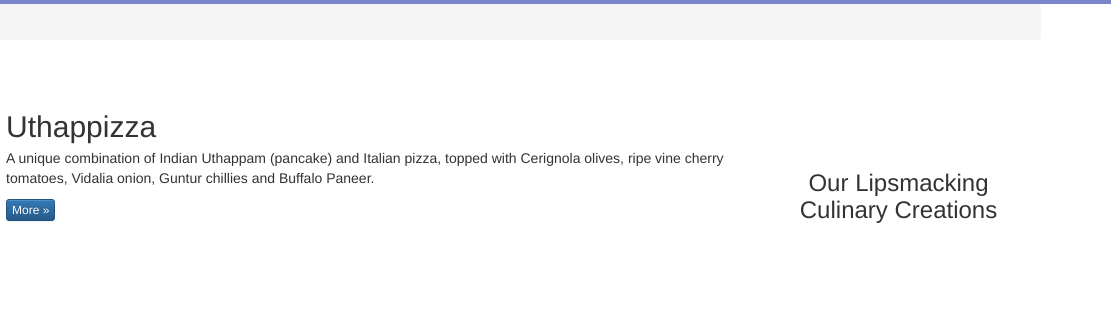
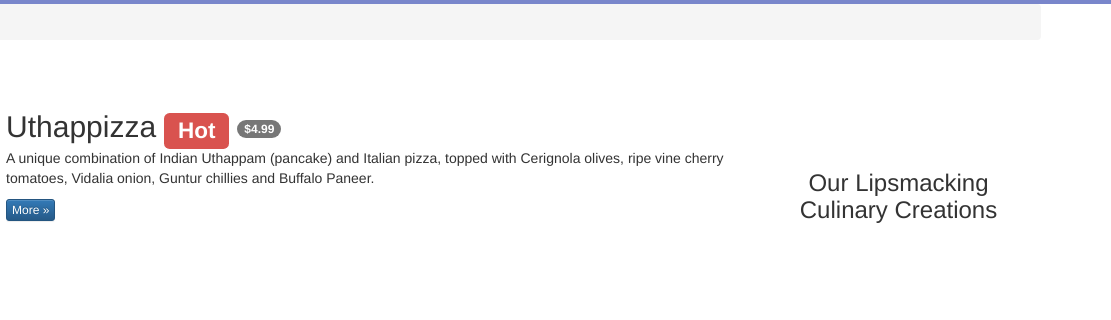
Before and after one commit to sarwar55/ConFusion, a plain HTML site: page index.html in a window 1280 px wide. Shown: the part 455-775 px from the top of the page, 169-1280 px from the left. Drawn offline with nearby package versions, Linux system fonts and the light colour scheme.

Commit message:
Add labels and badges into index.html

```diff
--- a/index.html
+++ b/index.html
@@ -103,7 +103,8 @@
                         </a>
                     </div>
                     <div class="media-body">
-                        <h2 class="media-heading">Uthappizza</h2>
+                        <h2 class="media-heading">Uthappizza   <span class="label label-danger">Hot</span>
+                                <span class="badge">$4.99</span></h2>
                         <p>A unique combination of Indian Uthappam (pancake) and
                           Italian pizza, topped with Cerignola olives, ripe vine
                           cherry tomatoes, Vidalia onion, Guntur chillies and
```
